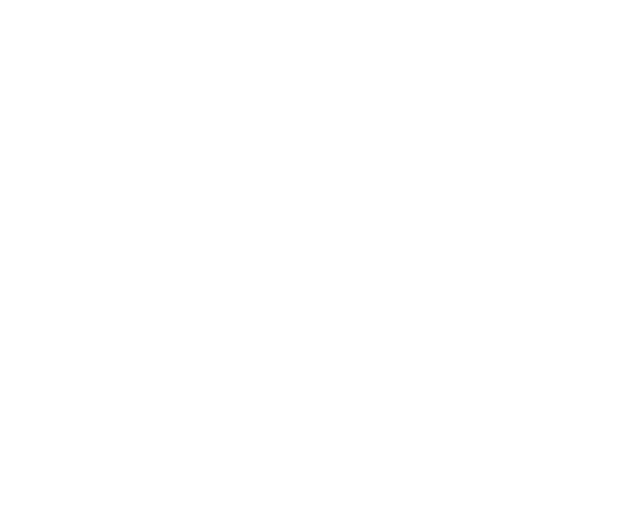
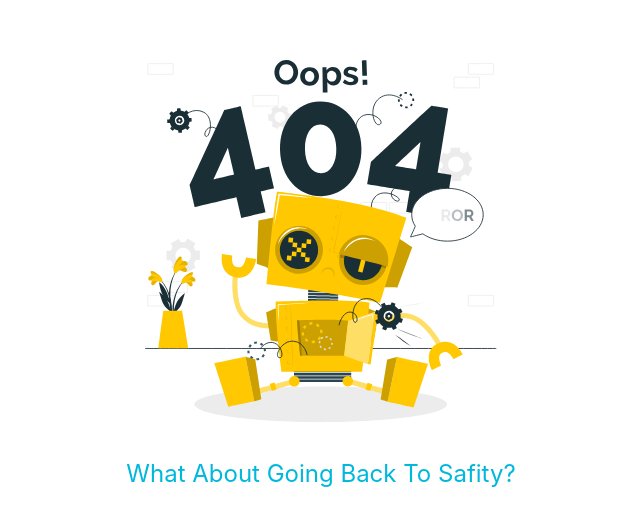
Before and after one commit to nada1102006/admin-dashboard, a React (Vite) app: page / in a window 1280 px wide. Shown: the part 143-668 px from the top of the page, without its empty margins (319-959 px from the left). Built offline with nearby package versions, Linux system fonts and the light colour scheme.

Commit message:
create login update

```diff
--- a/src/App.jsx
+++ b/src/App.jsx
@@ -92,7 +92,7 @@
         <Route
           path="*"
           element={
-            <Suspense fallback={<HandleLottie state={"error"} />}></Suspense>
+           <HandleLottie state={"error"} />
           }
         />
       </Routes>
--- a/src/commponents/Footer.jsx
+++ /dev/null
@@ -1,9 +0,0 @@
-
-
-function footer() {
-  return (
-    <div>footer</div>
-  )
-}
-
-export default footer
--- a/src/components/HandleLottie/HandleLottie.jsx
+++ b/src/components/HandleLottie/HandleLottie.jsx
@@ -1,8 +1,5 @@
 import Lottie from "react-lottie-player";
 import "./HandleLottie.css";
-
-// import SecondaryPageLoader from "../../assets/lottieFiles/secondaryLoader.json";
-import MainPageLoader from "../../assets/lottieFiles/mainLoader.json";
 import ErrorPageLoader from "../../assets/lottieFiles/errorLoader.json";
 import { useNavigate } from "react-router-dom";
 import { useEffect } from "react";
@@ -46,7 +43,7 @@
               loop
               animationData={ErrorPageLoader}
               play
-              className="w-[100%] min-[500px]:w-[70%] min-[500px]:w-[60%] min-[600px]:w-[60%] min-[900px]:w-[55%] mx-auto "
+              className="w-[100%] min-[300px]:w-[70%]  min-[500px]:w-[50%]  min-[800px]:w-[45%]  min-[1024px]:w-[35%] mx-auto "
             />
             <p
               onClick={() => navigate("/dashboard")}
```
